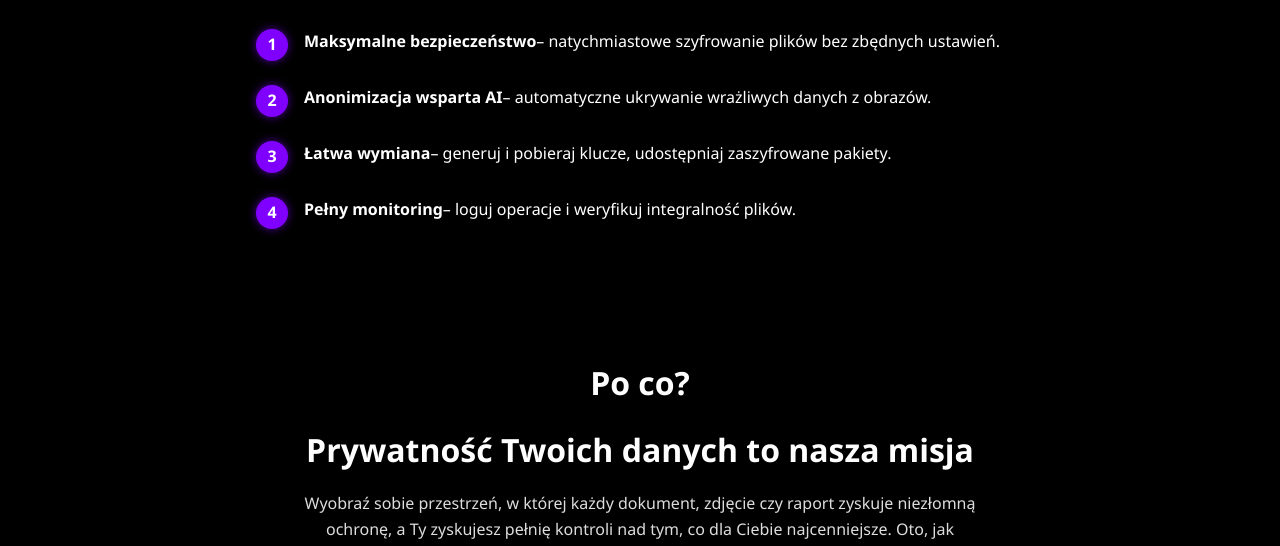
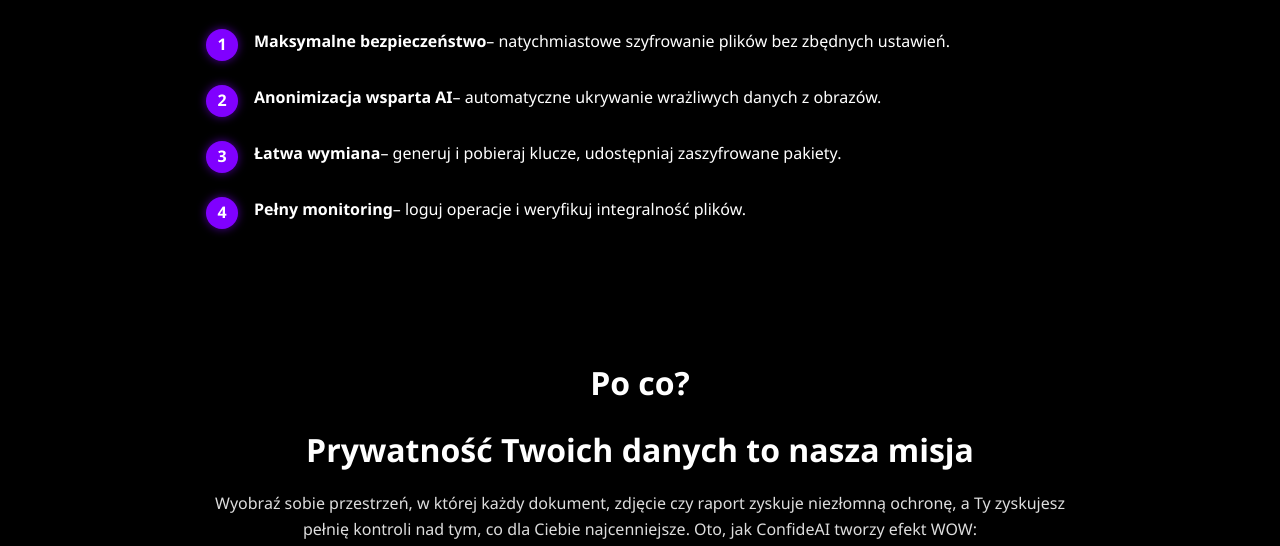
Before and after one commit to Pietr00ass/ConfideAI-streamlit, a plain HTML site: page static_site/index.html in a window 1280 px wide. Shown: the part 528-1074 px from the top of the page. Drawn offline with Linux system fonts and the light colour scheme.

Commit message:
Update style.css

```diff
--- a/static_site/style.css
+++ b/static_site/style.css
@@ -37,7 +37,7 @@ body {
   box-shadow: 0 0 40px rgba(200,0,200,0.8);
 }
 .features {
-  max-width: 800px;
+  max-width: 900px;
   margin: 4rem auto;
   padding: 0 1rem;
 }
@@ -81,12 +81,12 @@ body {
   margin-bottom: 1rem;
 }
 .why p {
-  max-width: 700px;
+  max-width: 900px;
   margin: 0 auto;
   color: #ddd;
 }
 .how ul {
-  max-width: 700px;
+  max-width: 900px;
   margin: 0 auto;
   list-style: inside disc;
   text-align: left;
```
